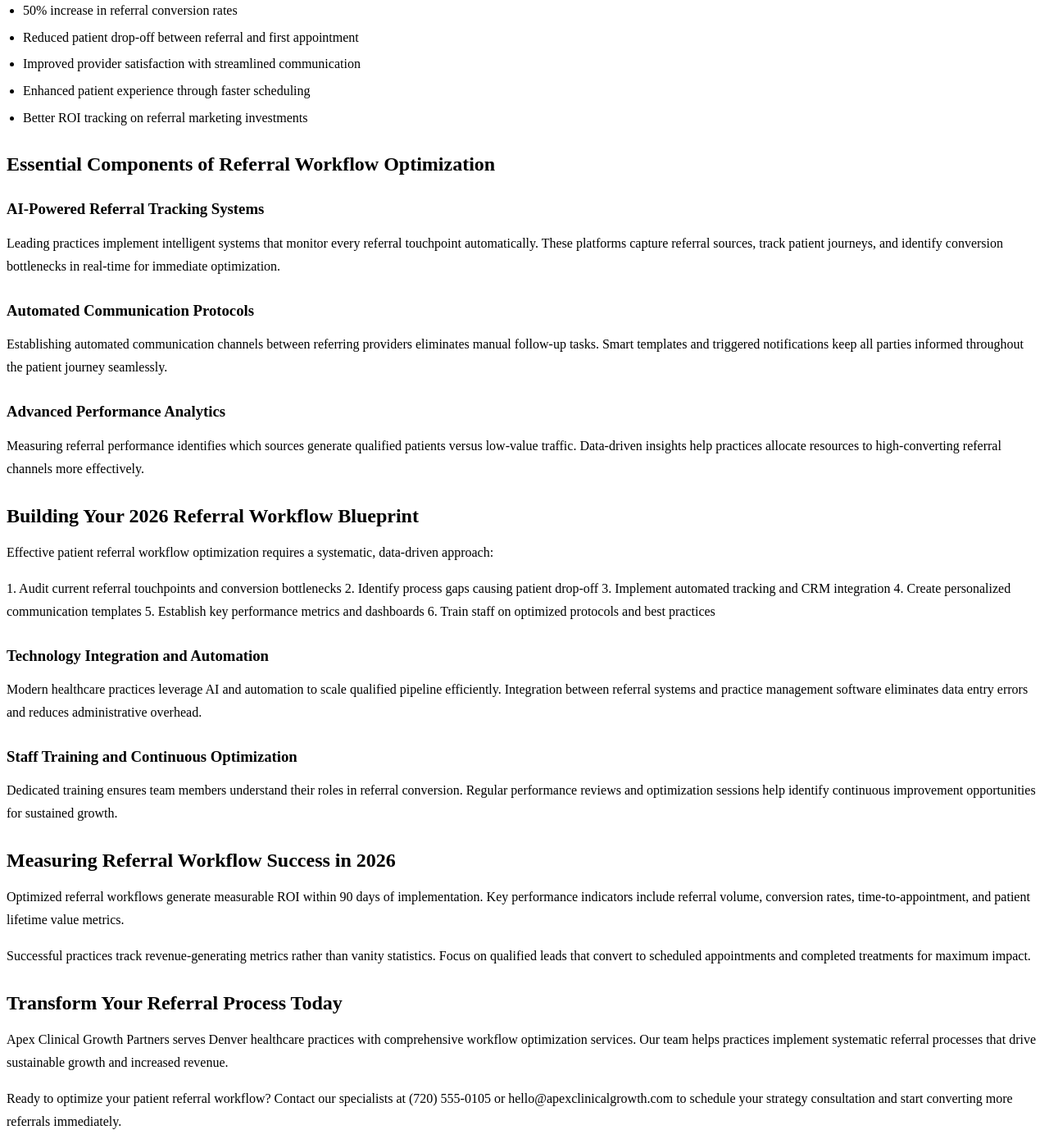
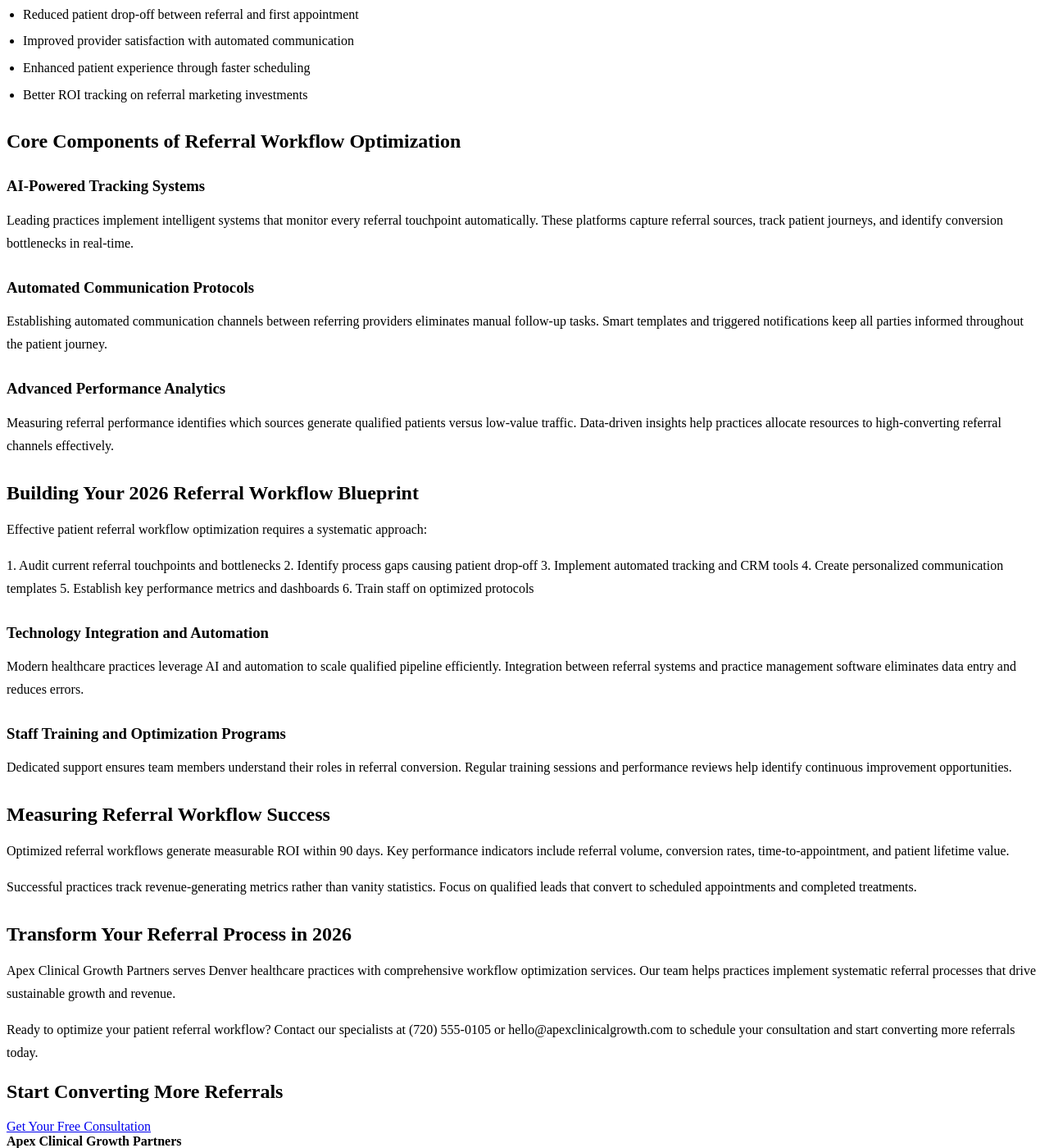
Before and after one commit to prjctlphbt/orbitr-canary-angular-20260228, a Jekyll site: the page patient-referral-workflow-blueprint.html, which Jekyll copies as it is, in a window 1280 px wide and 1400 px high, scrolled down 417 px. Shown: the whole window at 82% size. Built offline with Jekyll 4.4.1, drawn with Linux system fonts in a browser that asks for light colours; some of the changed text lies outside the part shown.

Commit message:
Rollback: Revert changes to patient-referral-workflow-blueprint.html

```diff
--- a/patient-referral-workflow-blueprint.html
+++ b/patient-referral-workflow-blueprint.html
@@ -4,8 +4,8 @@
 <head>
 <meta charset="utf-8"/>
 <meta content="width=device-width, initial-scale=1.0" name="viewport"/>
-<meta content="Transform your patient referral workflow in 2026 with Apex Clinical Growth Partners. Streamline processes, reduce delays, and increase referral conversions by 45% with our proven optimization blueprint." name="description"/>
-<title>Patient Referral Workflow Optimization Blueprint | 2026 Healthcare Growth Guide</title>
+<meta content="Optimize your patient referral workflow with Apex Clinical Growth Partners. Streamline processes, reduce delays, and boost referral volume by 40% in 2026. Get your blueprint today." name="description"/>
+<title>Patient Referral Workflow Optimization Blueprint | 2026 Guide</title>
 <style>
 
 
@@ -95,7 +95,7 @@
 <a href="/services/">Services</a>
 <a href="/blog/insights/">Insights</a>
 <a href="/contact/">Contact</a>
-<a class="cta" href="/contact/">Book Strategy Call</a>
+<a class="cta" href="/contact/">Book Intro Call</a>
 </nav>
 </div>
 </header>
@@ -103,54 +103,54 @@
 <section class="page-hero landing-hero">
 <div class="container">
 <h1>Patient Referral Workflow Optimization Blueprint</h1>
-<a class="cta" href="/services/">Get Your Custom Blueprint</a>
+<a class="cta" href="/services/">Get Your Blueprint</a>
 </div>
 </section>
 <section class="landing-content">
 <div class="container orbitr-generated-content">
 <h1>Patient Referral Workflow Optimization Blueprint</h1>
-<p>Optimizing patient referrals drives sustainable healthcare growth and maximizes revenue in 2026. Strategic workflow optimization transforms fragmented processes into seamless systems that convert qualified leads into scheduled patients consistently.</p>
-<h2>Why Referral Workflow Optimization Drives Practice Growth</h2>
-<p>Inefficient referral systems waste valuable opportunities and marketing investments. Healthcare practices lose potential revenue when referral processes lack automation, tracking capabilities, and systematic follow-up protocols.</p>
-<p>What practices achieve within 90 days of implementing optimized referral workflows:</p>
+<p>Streamlining patient referrals drives healthcare growth and maximizes revenue in 2026. Effective workflow optimization transforms fragmented processes into seamless systems that convert qualified leads into scheduled patients.</p>
+<h2>Why Patient Referral Workflows Drive Practice Growth</h2>
+<p>Inefficient referral systems waste valuable opportunities and marketing budget. Healthcare practices lose potential revenue when referral processes lack automation and tracking capabilities.</p>
+<p>What practices achieve within 90 days of implementing optimized workflows:</p>
 <ul>
-<li>50% increase in referral conversion rates</li>
+<li>45% increase in referral conversion rates</li>
 <li>Reduced patient drop-off between referral and first appointment</li>
-<li>Improved provider satisfaction with streamlined communication</li>
+<li>Improved provider satisfaction with automated communication</li>
 <li>Enhanced patient experience through faster scheduling</li>
 <li>Better ROI tracking on referral marketing investments</li>
 </ul>
-<h2>Essential Components of Referral Workflow Optimization</h2>
-<h3>AI-Powered Referral Tracking Systems</h3>
-<p>Leading practices implement intelligent systems that monitor every referral touchpoint automatically. These platforms capture referral sources, track patient journeys, and identify conversion bottlenecks in real-time for immediate optimization.</p>
+<h2>Core Components of Referral Workflow Optimization</h2>
+<h3>AI-Powered Tracking Systems</h3>
+<p>Leading practices implement intelligent systems that monitor every referral touchpoint automatically. These platforms capture referral sources, track patient journeys, and identify conversion bottlenecks in real-time.</p>
 <h3>Automated Communication Protocols</h3>
-<p>Establishing automated communication channels between referring providers eliminates manual follow-up tasks. Smart templates and triggered notifications keep all parties informed throughout the patient journey seamlessly.</p>
+<p>Establishing automated communication channels between referring providers eliminates manual follow-up tasks. Smart templates and triggered notifications keep all parties informed throughout the patient journey.</p>
 <h3>Advanced Performance Analytics</h3>
-<p>Measuring referral performance identifies which sources generate qualified patients versus low-value traffic. Data-driven insights help practices allocate resources to high-converting referral channels more effectively.</p>
+<p>Measuring referral performance identifies which sources generate qualified patients versus low-value traffic. Data-driven insights help practices allocate resources to high-converting referral channels effectively.</p>
 <h2>Building Your 2026 Referral Workflow Blueprint</h2>
-<p>Effective patient referral workflow optimization requires a systematic, data-driven approach:</p>
-<p>1. Audit current referral touchpoints and conversion bottlenecks
+<p>Effective patient referral workflow optimization requires a systematic approach:</p>
+<p>1. Audit current referral touchpoints and bottlenecks
 2. Identify process gaps causing patient drop-off
-3. Implement automated tracking and CRM integration
+3. Implement automated tracking and CRM tools
 4. Create personalized communication templates
 5. Establish key performance metrics and dashboards
-6. Train staff on optimized protocols and best practices</p>
+6. Train staff on optimized protocols</p>
 <h3>Technology Integration and Automation</h3>
-<p>Modern healthcare practices leverage AI and automation to scale qualified pipeline efficiently. Integration between referral systems and practice management software eliminates data entry errors and reduces administrative overhead.</p>
-<h3>Staff Training and Continuous Optimization</h3>
-<p>Dedicated training ensures team members understand their roles in referral conversion. Regular performance reviews and optimization sessions help identify continuous improvement opportunities for sustained growth.</p>
-<h2>Measuring Referral Workflow Success in 2026</h2>
-<p>Optimized referral workflows generate measurable ROI within 90 days of implementation. Key performance indicators include referral volume, conversion rates, time-to-appointment, and patient lifetime value metrics.</p>
-<p>Successful practices track revenue-generating metrics rather than vanity statistics. Focus on qualified leads that convert to scheduled appointments and completed treatments for maximum impact.</p>
-<h2>Transform Your Referral Process Today</h2>
-<p>Apex Clinical Growth Partners serves Denver healthcare practices with comprehensive workflow optimization services. Our team helps practices implement systematic referral processes that drive sustainable growth and increased revenue.</p>
-<p>Ready to optimize your patient referral workflow? Contact our specialists at (720) 555-0105 or hello@apexclinicalgrowth.com to schedule your strategy consultation and start converting more referrals immediately.</p>
+<p>Modern healthcare practices leverage AI and automation to scale qualified pipeline efficiently. Integration between referral systems and practice management software eliminates data entry and reduces errors.</p>
+<h3>Staff Training and Optimization Programs</h3>
+<p>Dedicated support ensures team members understand their roles in referral conversion. Regular training sessions and performance reviews help identify continuous improvement opportunities.</p>
+<h2>Measuring Referral Workflow Success</h2>
+<p>Optimized referral workflows generate measurable ROI within 90 days. Key performance indicators include referral volume, conversion rates, time-to-appointment, and patient lifetime value.</p>
+<p>Successful practices track revenue-generating metrics rather than vanity statistics. Focus on qualified leads that convert to scheduled appointments and completed treatments.</p>
+<h2>Transform Your Referral Process in 2026</h2>
+<p>Apex Clinical Growth Partners serves Denver healthcare practices with comprehensive workflow optimization services. Our team helps practices implement systematic referral processes that drive sustainable growth and revenue.</p>
+<p>Ready to optimize your patient referral workflow? Contact our specialists at (720) 555-0105 or hello@apexclinicalgrowth.com to schedule your consultation and start converting more referrals today.</p>
 </div>
 </section>
 <section class="landing-cta">
 <div class="container">
-<h2>Start Converting More Referrals Today</h2>
-<a class="cta" href="/services/">Get Your Free Strategy Consultation</a>
+<h2>Start Converting More Referrals</h2>
+<a class="cta" href="/services/">Get Your Free Consultation</a>
 </div>
 </section>
 </main>
```
